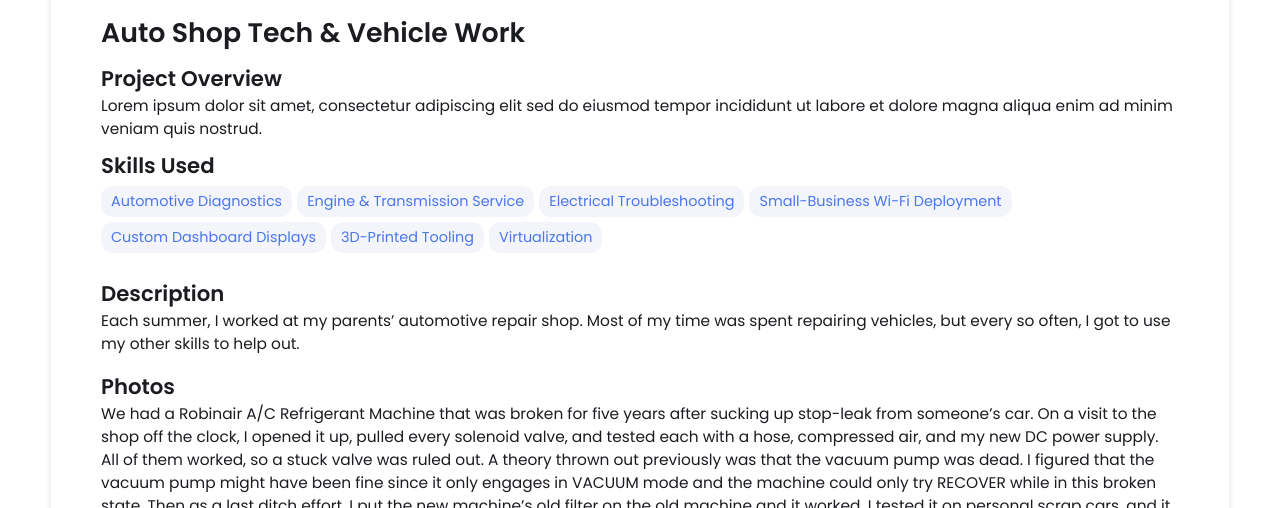
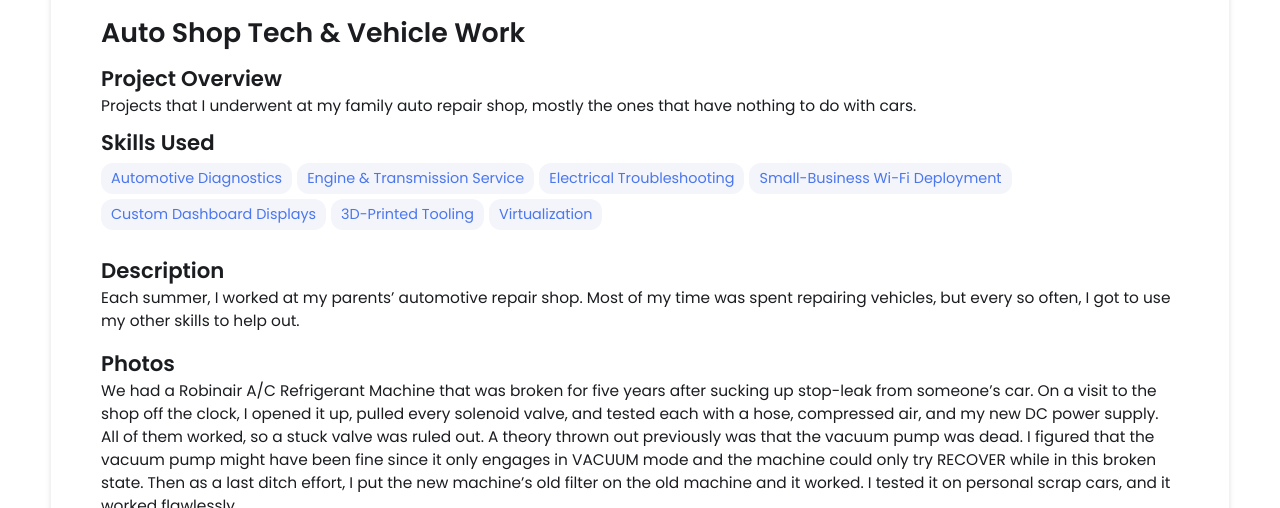
Before and after one commit to OmegaDraquex/OmegaDraquex.github.io, a Jekyll site: the page built from _projects/shop-and-auto/index.md, in a window 1280 px wide and 900 px high, scrolled down 329 px, cut to the strip 165-673 px from the top of the window. Built offline with Jekyll 4.4.1, drawn with Linux system fonts in a browser that asks for light colours.

Commit message:
Revise project description for auto shop
Updated project description to reflect specific projects at the auto repair shop.

```diff
--- a/_projects/shop-and-auto/index.md
+++ b/_projects/shop-and-auto/index.md
@@ -1,7 +1,7 @@
 ---
 layout: post
 title: Auto Shop Tech & Vehicle Work
-description: Lorem ipsum dolor sit amet, consectetur adipiscing elit sed do eiusmod tempor incididunt ut labore et dolore magna aliqua enim ad minim veniam quis nostrud.
+description: Projects that I underwent at my family auto repair shop, mostly the ones that have nothing to do with cars.
 card_image: /assets/mytransmissiononajackandmycarontheliftaboveit.jpg
 order: 6
 skills:
```
